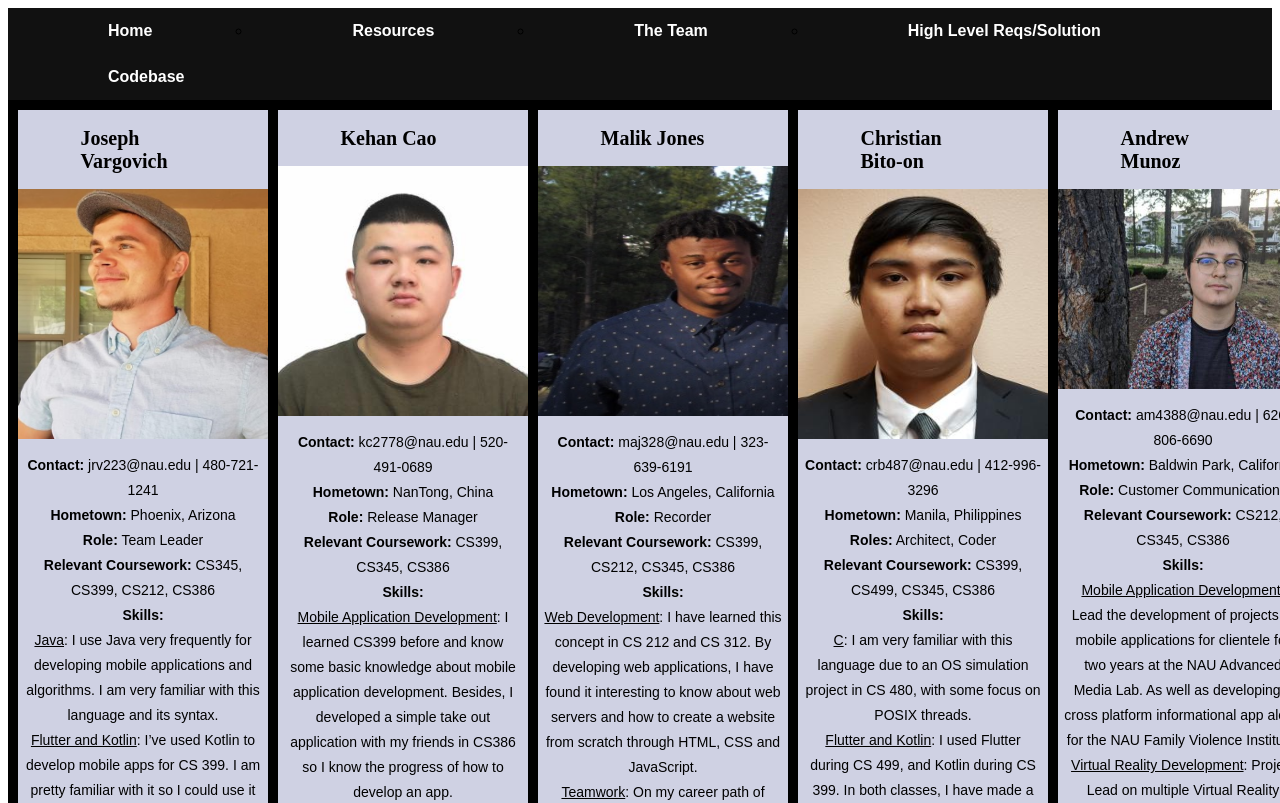
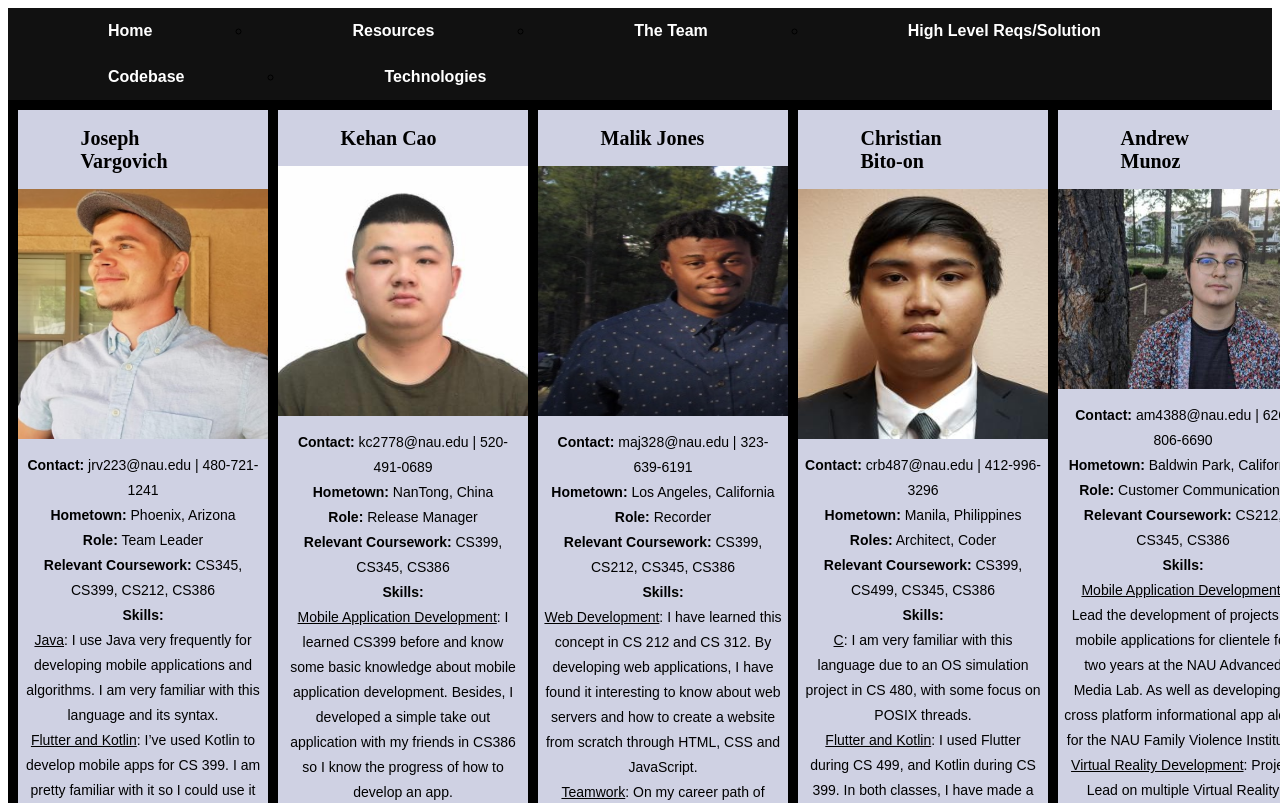
Before and after one commit to Team-SmartTalk/SmartTalk-Website, a plain HTML site: page team.html in a window 1280 px wide. Shown: the top 803 px of the page. Drawn offline with Linux system fonts and the light colour scheme.

Commit message:
Update team.html

```diff
--- a/team.html
+++ b/team.html
@@ -11,7 +11,7 @@
               <li><a href="team.html">The Team</a></li>
               <li><a href="solutions.html">High Level Reqs/Solution</a></li>
               <li><a href="codebase.html">Codebase</a></li>
-
+              <li><a href="tech.html">Technologies</a></li>
          </ul>
     </div>
     <div class="grid-container">
```
